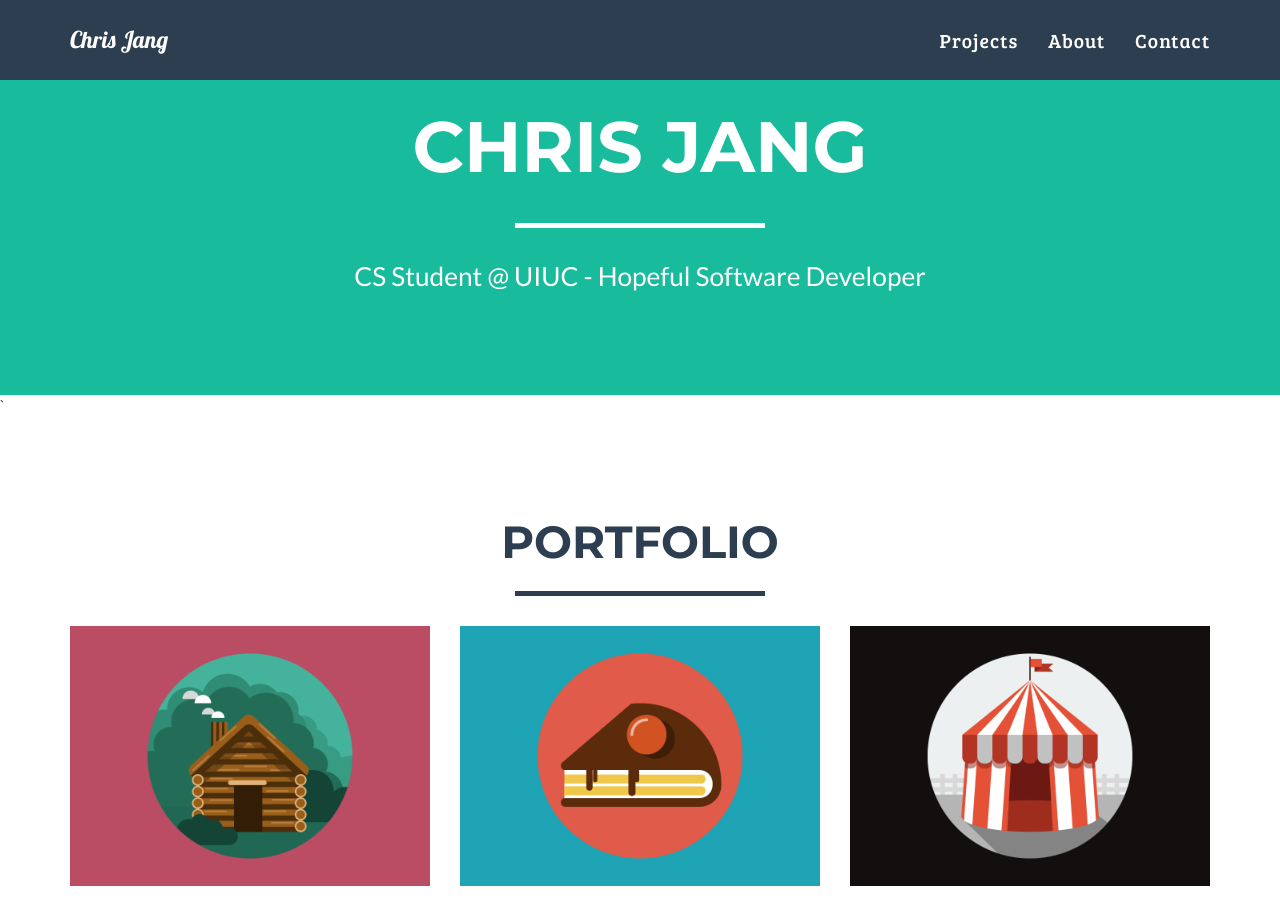
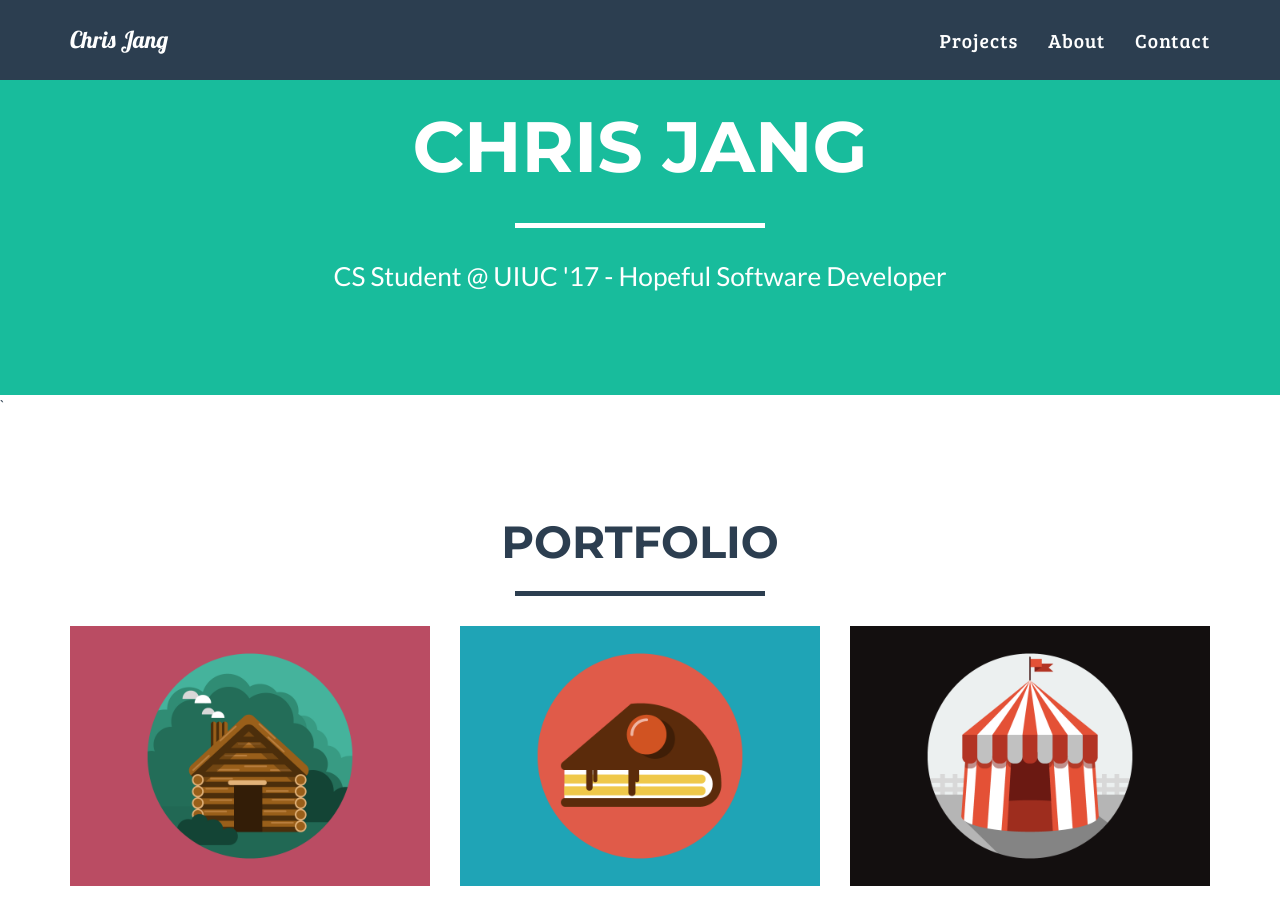
Before and after one commit to cjang5/cjang5.github.io, a Jekyll site: the page built from index.html, in a window 1280 px wide and 900 px high, scrolled down 380 px. Built offline with Jekyll 4.4.1, drawn with Linux system fonts in a browser that asks for light colours.

Commit message:
Added ''17' to tagline

```diff
--- a/_includes/header.html
+++ b/_includes/header.html
@@ -43,7 +43,7 @@
                     <div class="intro-text">
                         <span class="name">Chris Jang</span>
                         <hr class="star-light">
-                        <span class="skills">CS Student @ UIUC - Hopeful Software Developer</span>
+                        <span class="skills">CS Student @ UIUC '17 - Hopeful Software Developer</span>
                     </div>
                 </div>
             </div>
```
